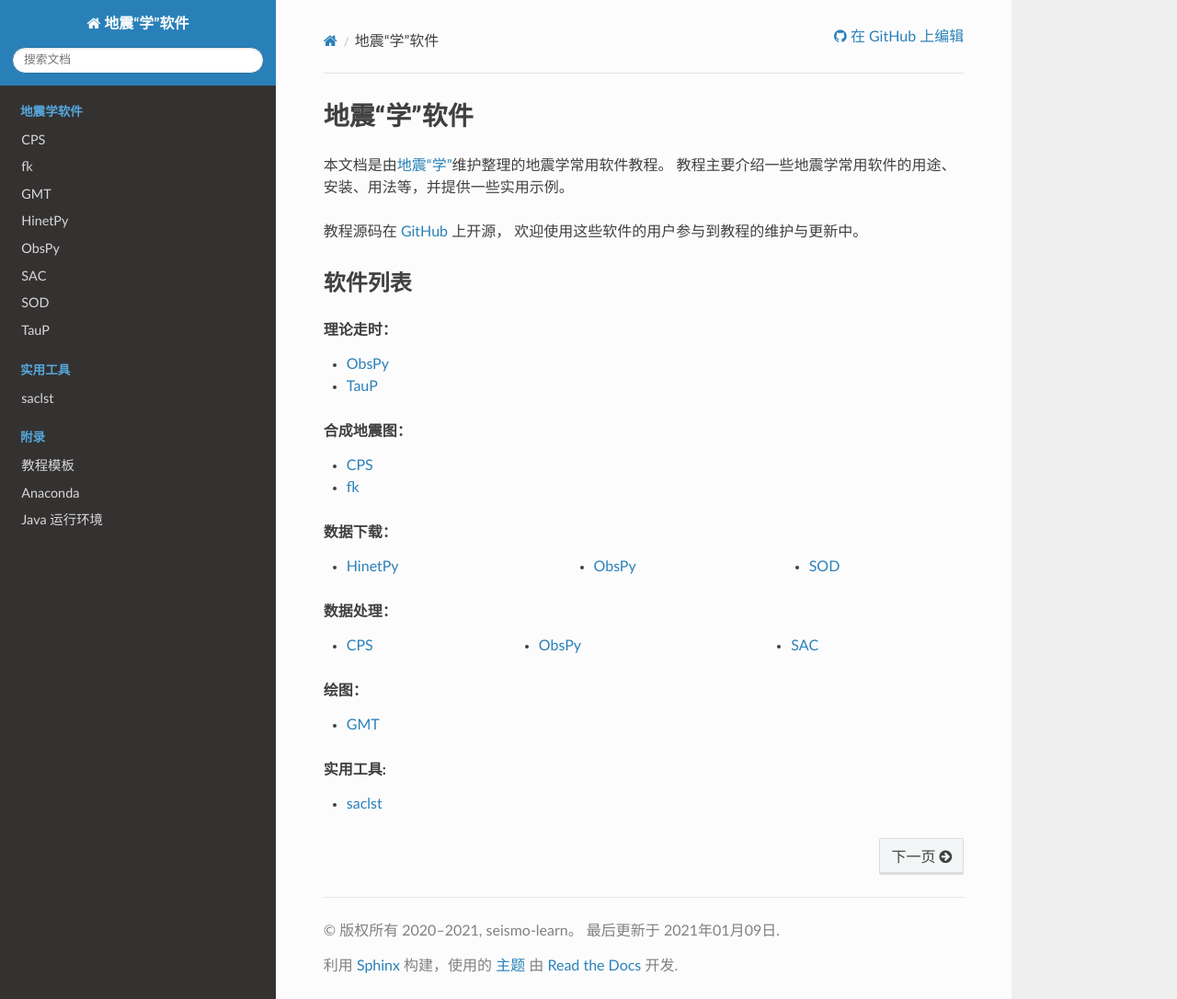
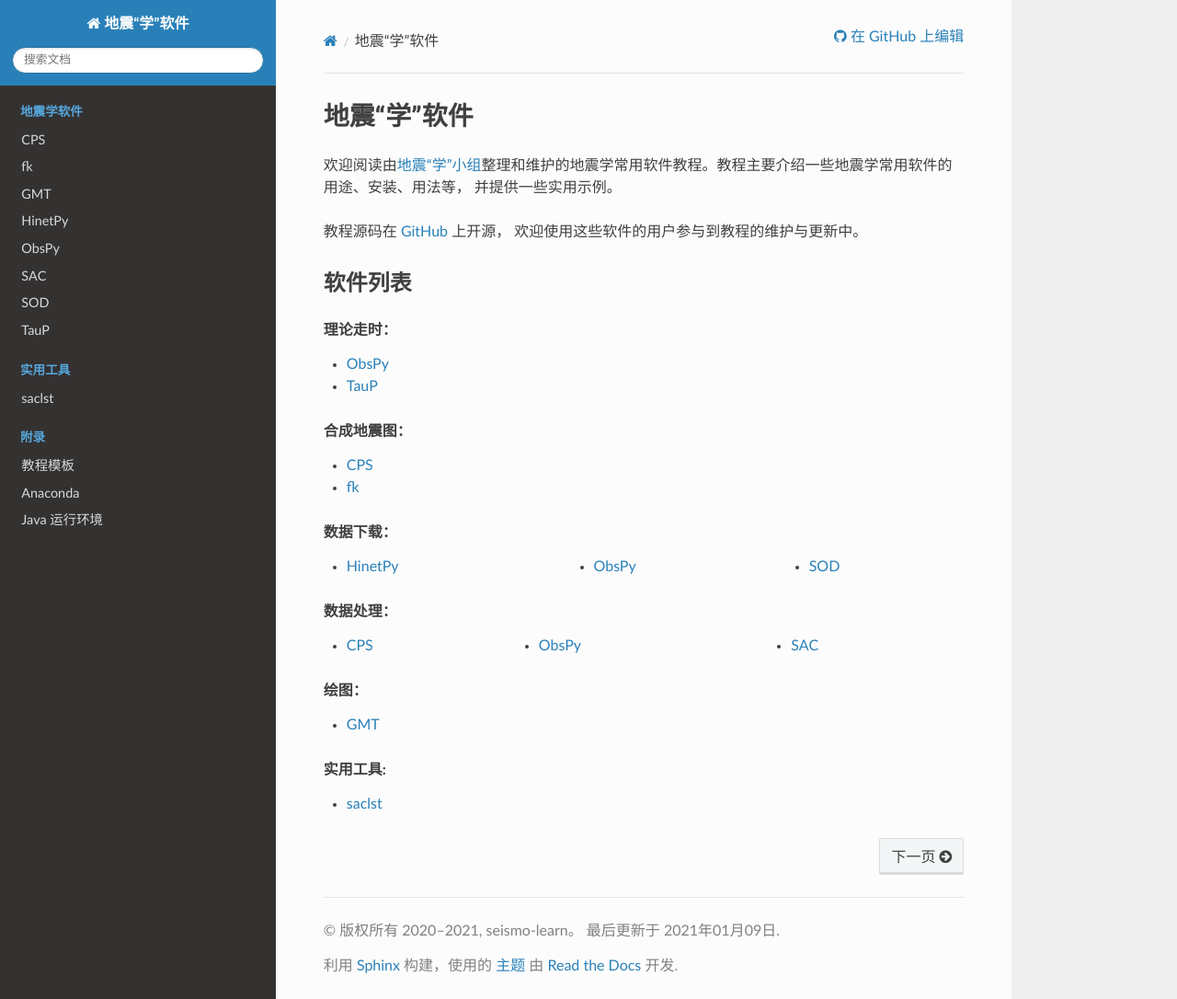
Before and after one commit to seismo-learn/software, a Sphinx documentation site: the page built from source/index.rst, in a window 1280 px wide and 1086 px high. Shown: the whole window at 92% size. Built offline with Sphinx 7.4.7 and the Read the Docs theme 2.0.0, drawn with Linux system fonts in a browser that asks for light colours.

Commit message:
Update landing page (#105)

```diff
--- a/source/index.rst
+++ b/source/index.rst
@@ -1,8 +1,9 @@
 地震“学”软件
 ############
 
-本文档是由\ `地震“学” <https://seismo-learn.org/>`__\ 维护整理的地震学常用软件教程。
-教程主要介绍一些地震学常用软件的用途、安装、用法等，并提供一些实用示例。
+欢迎阅读由\ `地震“学”小组 <https://github.com/orgs/seismo-learn/people>`__\
+整理和维护的地震学常用软件教程。教程主要介绍一些地震学常用软件的用途、安装、用法等，
+并提供一些实用示例。
 
 教程源码在 `GitHub <https://github.com/seismo-learn/software>`__ 上开源，
 欢迎使用这些软件的用户参与到教程的维护与更新中。
```
